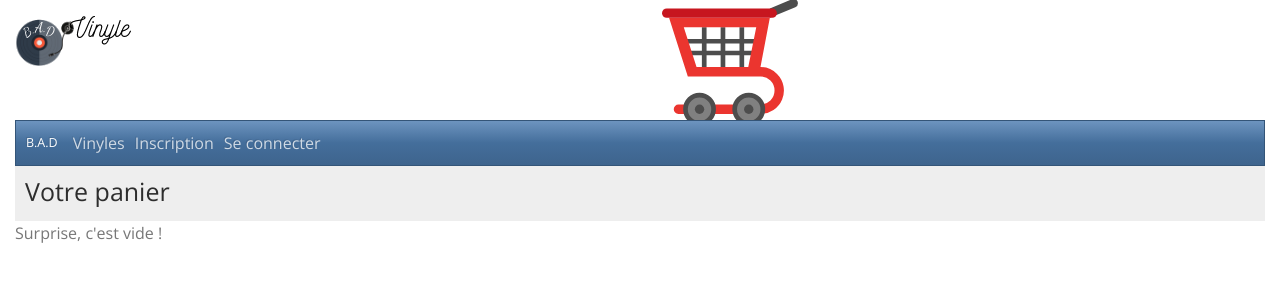
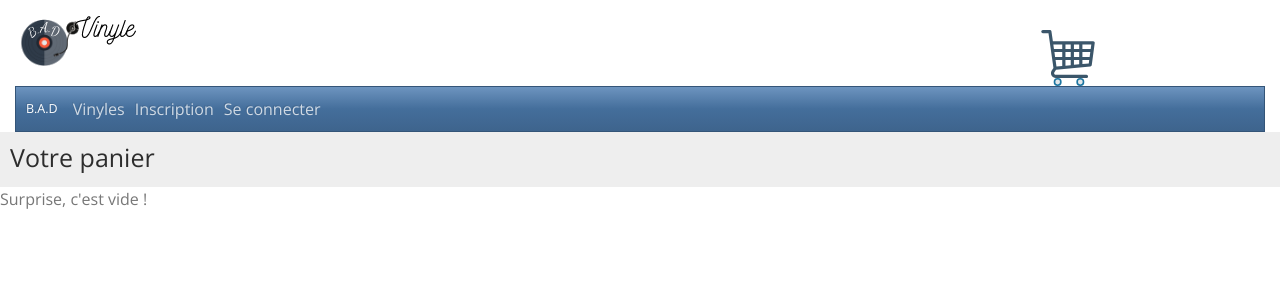
Before and after one commit to Afpa-repo/CDA_20040-2, a Symfony app: template templates/cart/index.html.twig in a window 1280 px wide. Shown: the top 300 px of the page. Run offline with Twig, Linux system fonts and the light colour scheme; the template is opened without the code that fills it, so the values that code supplies are empty; some libraries are stand-ins or nearby versions.

Commit message:
cart css

```diff
--- a/public/css/style.css
+++ b/public/css/style.css
@@ -36,6 +36,23 @@ body{
     /*La propriété CSS object-fit définit la façon dont le contenu d'un élément remplacé
        (<img> ou <video> par exemple) doit s'adapter à son conteneur en utilisant sa largeur et sa hauteur*/
 }
+/* .imgCart{
+    display: flex;
+    justify-content: right;
+} */
+.nav {
+    background-color: #f0ead6 !important;
+}
+.coverCart {
+
+    max-width: 20px;
+    height: auto;
+    margin-left: 20rem;
+    float: left;
+    /* object-fit: cover; */
+    /*La propriété CSS object-fit définit la façon dont le contenu d'un élément remplacé
+       (<img> ou <video> par exemple) doit s'adapter à son conteneur en utilisant sa largeur et sa hauteur*/
+}
 
 .filter {
     display: block;
--- a/src/Entity/Categories.php
+++ b/src/Entity/Categories.php
@@ -67,7 +67,7 @@ class Categories {
     public function setCatUpperCat(int $cat_upper_cat): self {
         $this->cat_upper_cat = $cat_upper_cat;
 
-        return this;
+        return $this;
     }
 
     /**
--- a/src/Repository/ProductsRepository.php
+++ b/src/Repository/ProductsRepository.php
@@ -66,7 +66,7 @@ class ProductsRepository extends ServiceEntityRepository
         }
         if (!empty($search->categories)) {
             $query = $query
-                ->andWhere('product.category.cat_id IN (:categories')
+                ->andWhere('product.c.cat_id IN (:categories')
                 ->setParameter('categories', $search->categories);
 
         }
--- a/templates/base.html.twig
+++ b/templates/base.html.twig
@@ -1,5 +1,6 @@
 <!DOCTYPE html>
 <html lang="fr">
+
     <head>
         <meta charset="UTF-8">
         <title>{% block title %}{% endblock %}</title>
@@ -7,11 +8,15 @@
         <link rel="stylesheet" href="{{asset('css/style.css')}}">
         {% block stylesheets %}{% endblock %}
     </head>
+
     <body>
         <div class="container-fluid">
-        <div class="row justify-content-center">
-        <div class="col-6 mt-4"><img src="{{asset('images/bad.png')}}" alt="logo"></div>
-        <div class="col-6"><a href="{{path("cart_index")}}"><img src="{{asset('images/cart.svg')}}" alt="imgCart" class="cover"></a></div>
+            <div class="my-2 my-lg-0 d-flex justify-content-end">
+                <div class="col-9 mr-auto p-2 item-hl my-3"><img src="{{asset('images/bad.png')}}" alt="logo"></div>
+                <div class="d-flex justify-content-end">
+                    <div class=" w-75  mt-5"><a href="{{path("cart_index")}}"><img src="{{asset('images/cart1.svg')}}"
+                                alt="imgCart" class="w-25 my-2 my-sm-0"></a></div>
+                </div>
             </div>
             <nav class="navbar navbar-expand-lg navbar-dark bg-primary">
                 <a class="navbar-brand" href="{{path("products")}}">B.A.D</a>
@@ -43,6 +48,8 @@
                     </ul>
 
                 </div>
+
+        </div>
         </nav>
 
         {% block flash_messages %}
@@ -58,10 +65,8 @@
         {% endblock %}
 
         </div>
-        <script
-                src="https://code.jquery.com/jquery-3.5.1.min.js"
-                integrity="sha256-9/aliU8dGd2tb6OSsuzixeV4y/faTqgFtohetphbbj0="
-                crossorigin="anonymous"></script>
+        <script src="https://code.jquery.com/jquery-3.5.1.min.js"
+            integrity="sha256-9/aliU8dGd2tb6OSsuzixeV4y/faTqgFtohetphbbj0=" crossorigin="anonymous"></script>
         <script src="https://cdn.jsdelivr.net/npm/popper.js@1.16.0/dist/umd/popper.min.js"
             integrity="sha384-Q6E9RHvbIyZFJoft+2mJbHaEWldlvI9IOYy5n3zV9zzTtmI3UksdQRVvoxMfooAo"
             crossorigin="anonymous"></script>
@@ -70,9 +75,10 @@
             crossorigin="anonymous"></script>
         <script src="{{ asset('js/all.min.js') }}" type="text/javascript"></script>
         <script type="text/javascript">
-            $(".alert").fadeTo(2000, 500).slideUp(500, function(){
+            $(".alert").fadeTo(2000, 500).slideUp(500, function () {
                 $(".alert").slideUp(1000);
             });
         </script>
     </body>
+
 </html>
```
Also changed, not shown: public/images/cart.svg (deleted), public/images/cart1.svg (added), 2 other files. Lines whose indentation alone changed are shown as unchanged.
